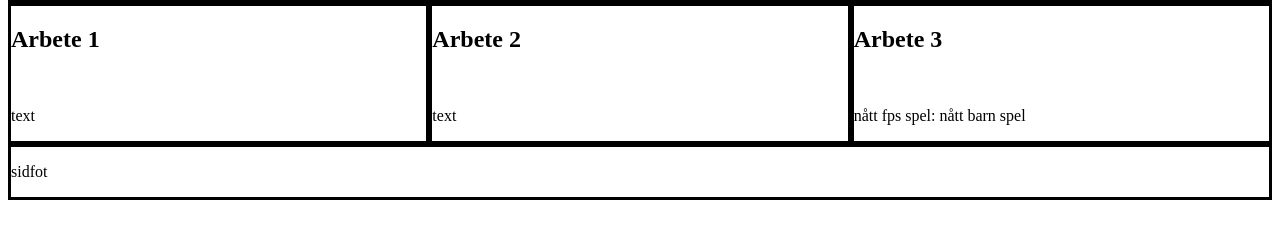
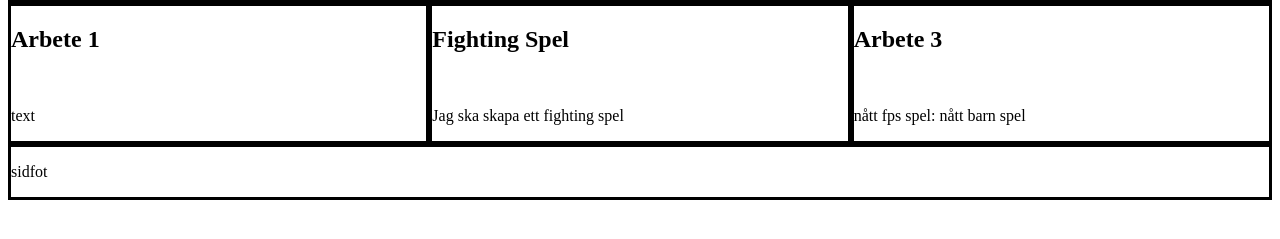
Before and after one commit to OGNTI/examensarbete_ideer, a plain HTML site: page index.html in a window 1280 px wide. Shown: the part 91-330 px from the top of the page. Drawn offline with Linux system fonts and the light colour scheme.

Commit message:
Ändrat i mitten boxen

```diff
--- a/index.html
+++ b/index.html
@@ -22,9 +22,9 @@
             <p>text</p>
         </div>
         <div class="smaller-box">
-            <h2>Arbete 2</h2>
+            <h2>Fighting Spel</h2>
             <img src="google.jpg" alt="">
-            <p>text</p>
+            <p>Jag ska skapa ett fighting spel</p>
         </div>
         <div class="smaller-box">
             <h2>Arbete 3</h2>
```
